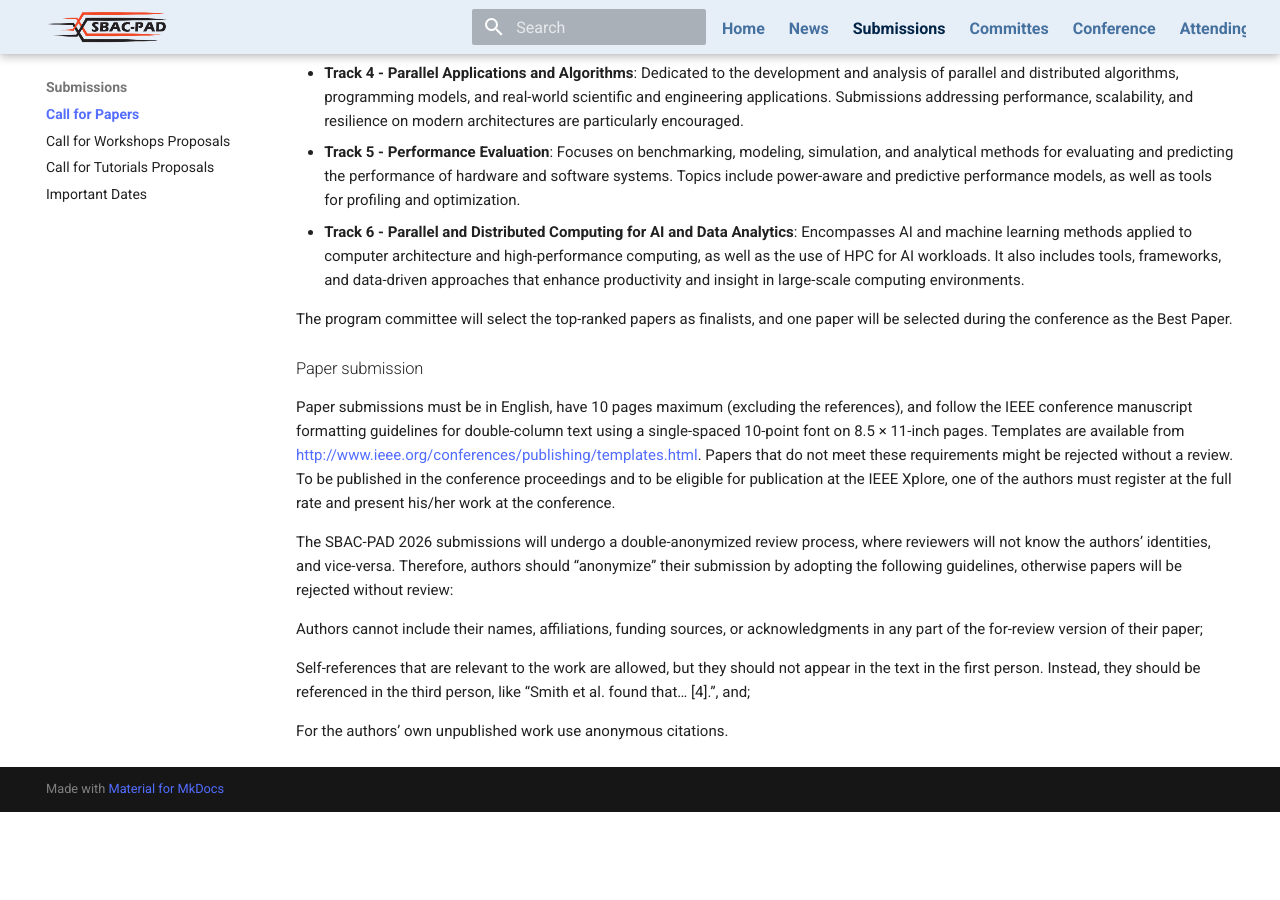
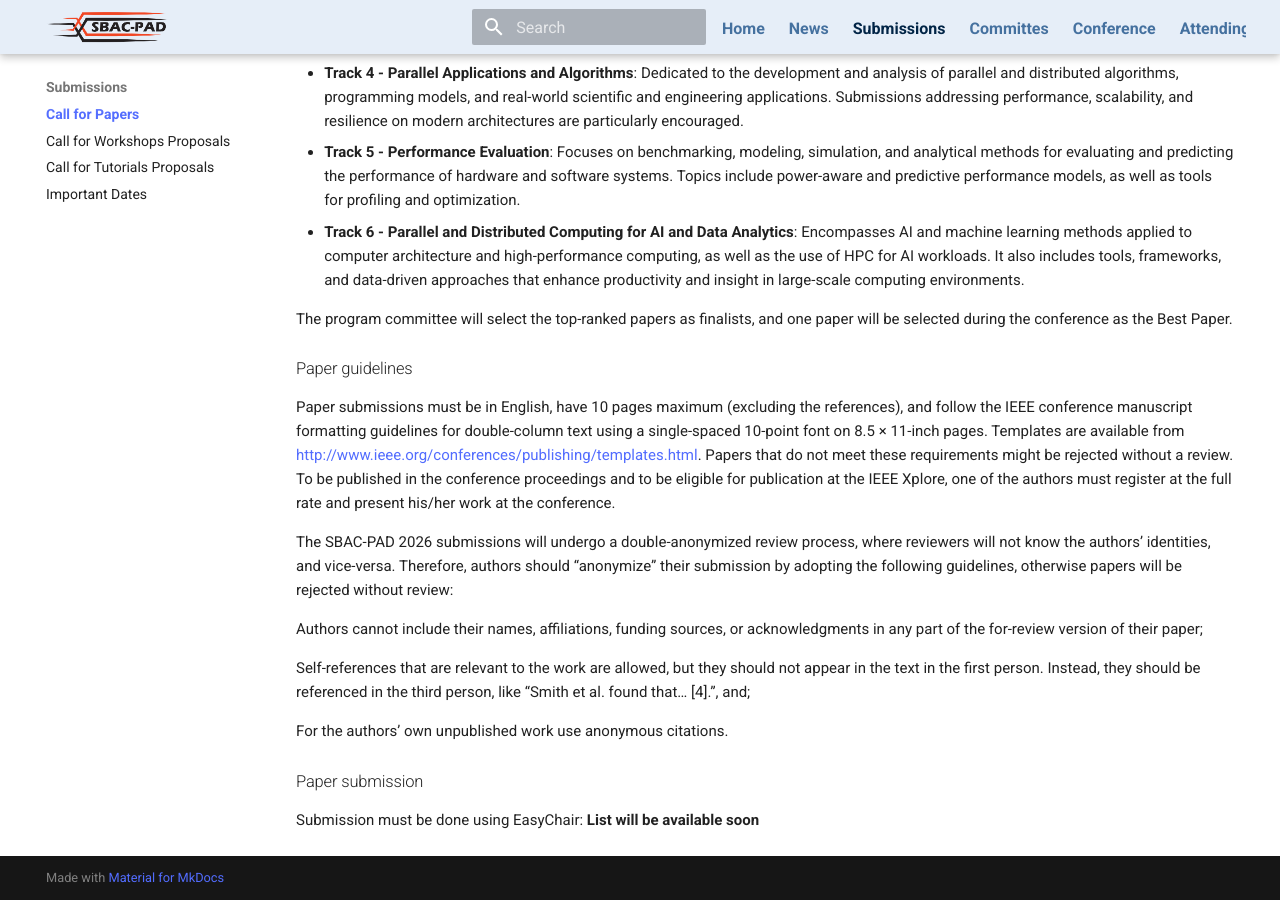
Before and after one commit to CoCo-ARCOS/sbac-pad2026, an MkDocs documentation site: the page built from docs/submissions/call-for-papers.md, in a window 1280 px wide and 900 px high, scrolled down 1341 px. Built offline with MkDocs 1.6.1 and Material for MkDocs 9.7.7, drawn with Linux system fonts in a browser that asks for light colours; before the commit the page ends 2153 px from its top, so only the background shows below that.

Commit message:
Revise paper guidelines and add submission details
Updated paper submission guidelines and added submission method.

```diff
--- a/docs/submissions/call-for-papers.md
+++ b/docs/submissions/call-for-papers.md
@@ -56,7 +56,7 @@ Topics of interest include (but are not limited to):
 
 The program committee will select the top-ranked papers as finalists, and one paper will be selected during the conference as the Best Paper. <!-- Selected papers will also be invited to submit an extended version to a special issue of the Journal of Parallel and Distributed Computing – JPDC  (pending approval). -->
 
-## Paper submission
+## Paper guidelines
 
 Paper submissions must be in English, have 10 pages maximum (excluding the references), and follow the IEEE conference manuscript formatting guidelines for double-column text using a single-spaced 10-point font on 8.5 × 11-inch pages. Templates are available from [http://www.ieee.org/conferences/publishing/templates.html](http://www.ieee.org/conferences/publishing/templates.html). Papers that do not meet these requirements might be rejected without a review. To be published in the conference proceedings and to be eligible for publication at the IEEE Xplore, one of the authors must register at the full rate and present his/her work at the conference.
 
@@ -67,3 +67,7 @@ Authors cannot include their names, affiliations, funding sources, or acknowledg
 Self-references that are relevant to the work are allowed, but they should not appear in the text in the first person. Instead, they should be referenced in the third person, like “Smith et al. found that… [4].”, and;
 
 For the authors’ own unpublished work use anonymous citations.
+
+## Paper submission
+
+Submission must be done using EasyChair: **List will be available soon**
```
